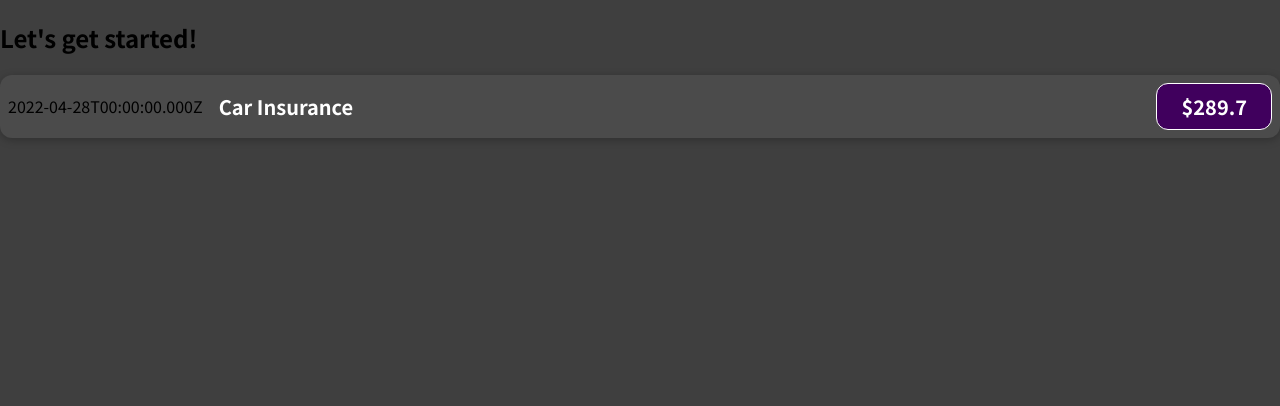
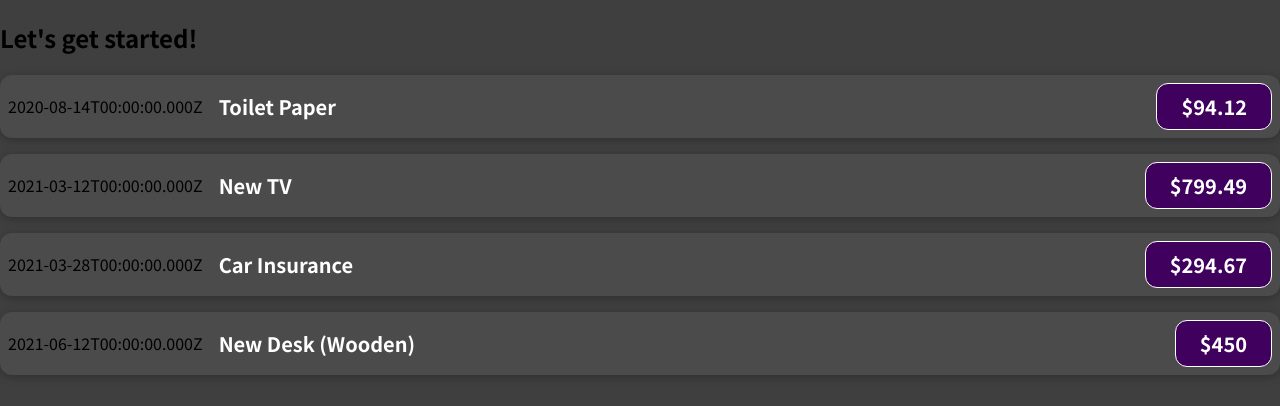
Before and after one commit to AmolShelke2/Expense-tracker-react, a JavaScript app: page / in a window 1280 px wide. Shown: the top 406 px of the page. Built offline with nearby package versions, Linux system fonts and the light colour scheme.

Commit message:
Updated Passing data Via Props

```diff
--- a/src/App.js
+++ b/src/App.js
@@ -1,10 +1,51 @@
 import ExpenseItem from "./component/ExpenseItem";
 
 function App() {
+  const expenses = [
+    {
+      id: "e1",
+      title: "Toilet Paper",
+      amount: 94.12,
+      date: new Date(2020, 7, 14),
+    },
+    { id: "e2", title: "New TV", amount: 799.49, date: new Date(2021, 2, 12) },
+    {
+      id: "e3",
+      title: "Car Insurance",
+      amount: 294.67,
+      date: new Date(2021, 2, 28),
+    },
+    {
+      id: "e4",
+      title: "New Desk (Wooden)",
+      amount: 450,
+      date: new Date(2021, 5, 12),
+    },
+  ];
+
   return (
     <div>
       <h2>Let's get started!</h2>
-      <ExpenseItem />
+      <ExpenseItem
+        title={expenses[0].title}
+        amount={expenses[0].amount}
+        date={expenses[0].date}
+      />
+      <ExpenseItem
+        title={expenses[1].title}
+        amount={expenses[1].amount}
+        date={expenses[1].date}
+      />
+      <ExpenseItem
+        title={expenses[2].title}
+        amount={expenses[2].amount}
+        date={expenses[2].date}
+      />
+      <ExpenseItem
+        title={expenses[3].title}
+        amount={expenses[3].amount}
+        date={expenses[3].date}
+      />
     </div>
   );
 }
--- a/src/component/ExpenseItem.js
+++ b/src/component/ExpenseItem.js
@@ -1,21 +1,15 @@
 import "./ExpenseItem.css";
 
-function ExpenseItem() {
-  const expenseDate = new Date(2022, 3, 28);
-  const expenseTitle = "Car Insurance";
-  const expnseAmount = 289.7;
-
+function ExpenseItem(props) {
   return (
     <div className="expense-item">
-      <div>{expenseDate.toISOString()}</div>
+      <div>{props.date.toISOString()}</div>
       <div className="expense-item__description">
-        <h2>{expenseTitle}</h2>
-        <div className="expense-item__price">${expnseAmount}</div>
+        <h2>{props.title}</h2>
+        <div className="expense-item__price">${props.amount}</div>
       </div>
     </div>
   );
 }
 
 export default ExpenseItem;
-
-// Passing Data via Props
```
Also changed, not shown: 1 other file (tests, documents, lock files or other folders).
